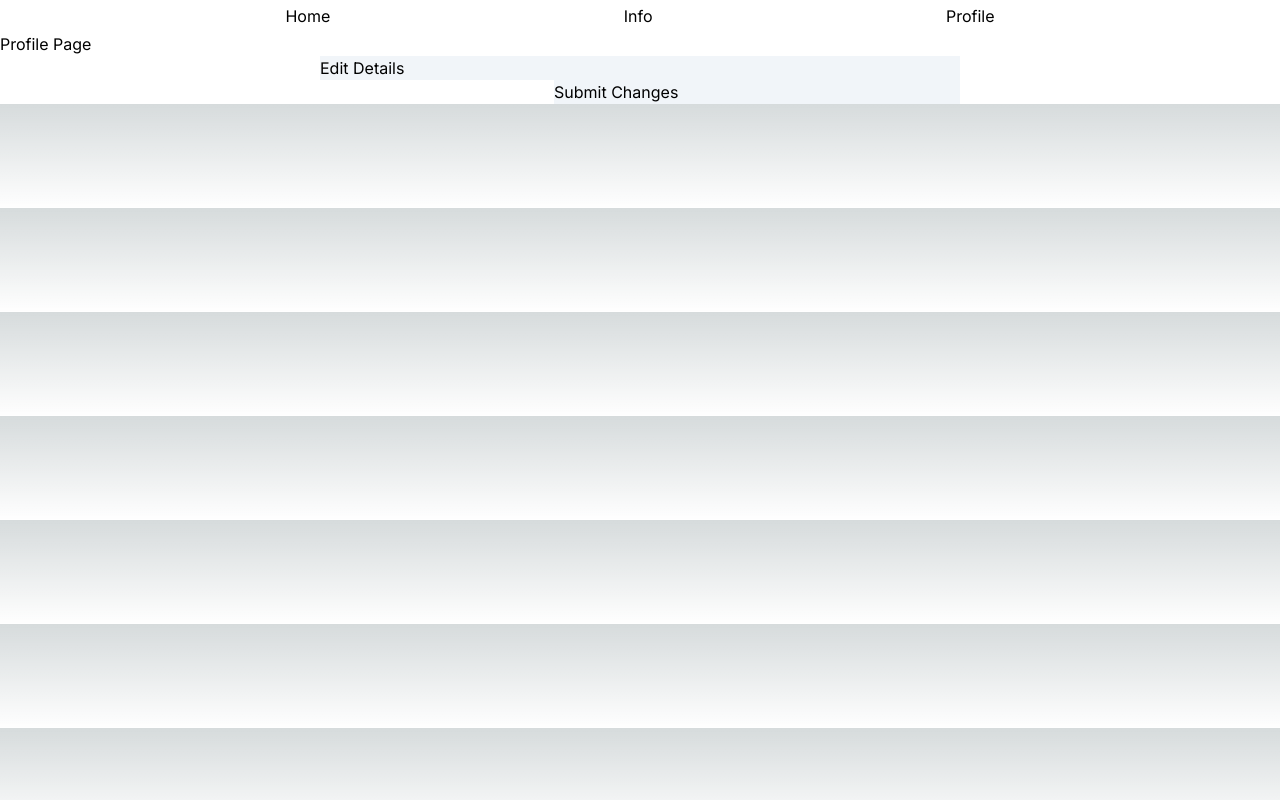
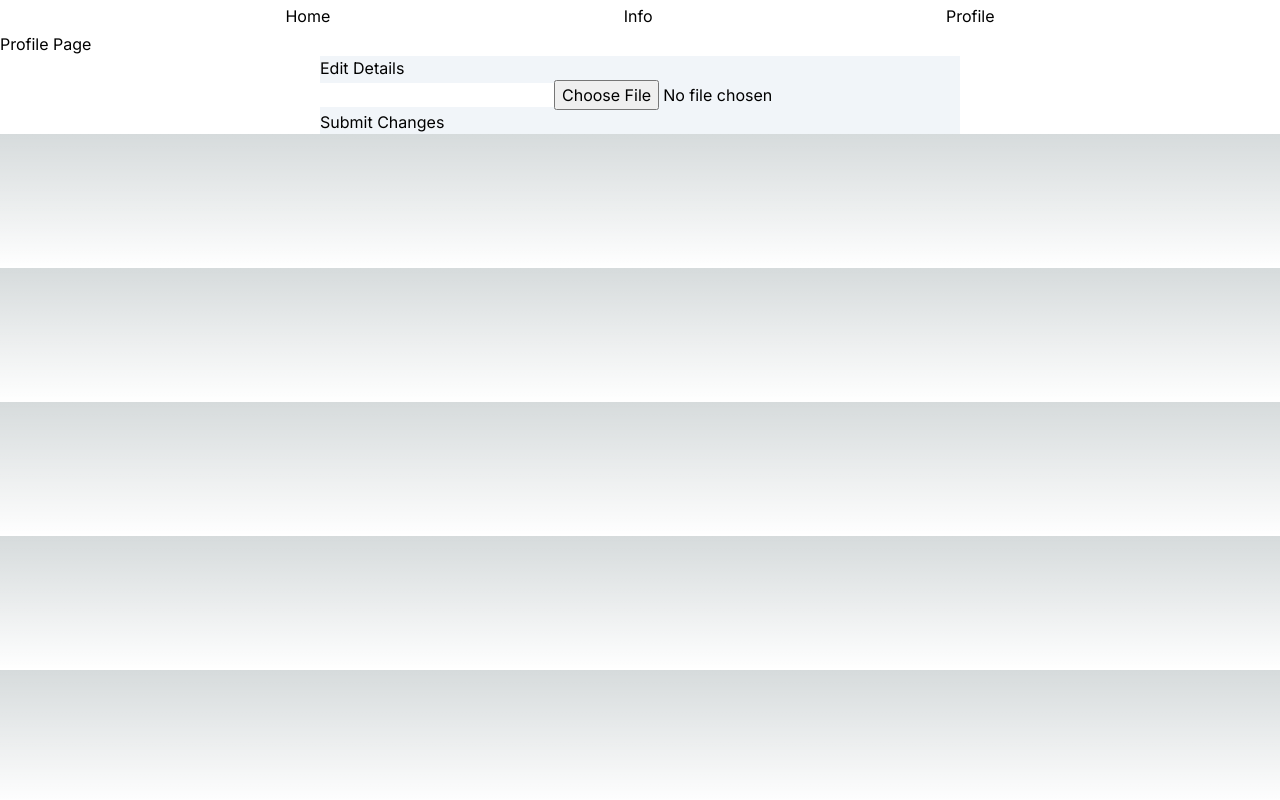
Before and after one commit to rlgallegos/server-community, a Next.js app in the folder client/: page /profile in a window 1280 px wide. Built offline with nearby package versions, Linux system fonts and the light colour scheme.

Commit message:
profile form added

```diff
--- a/client/app/components/profileForm.tsx
+++ b/client/app/components/profileForm.tsx
@@ -1,6 +1,6 @@
 'use client'
 
-import { FormEvent, useState } from "react";
+import { FormEvent, ChangeEvent, useState } from "react";
 
 interface FormData {
     username: string
@@ -12,16 +12,26 @@ export default function ProfileForm(){
         username: '',
         image: ''
     })
+    const [imageFile, setImageFile] = useState<File | null>(null)
+
+
     function handleEditDetails(e: FormEvent){
         e.preventDefault()
+
     }
-    function handleChange(e: FormEvent){
-        console.log(e)
+
+
+    function handleChange(e: ChangeEvent<HTMLInputElement>){
         setFormData({
             ...formData,
             [e.target.name]: e.target.value
         })
     }
+    function handleChangeFile(e){
+        const file = e.target.files[0]
+        setImageFile(file)
+    }
+    console.log(imageFile)
 
     return (
         <div className="w-1/2 h-1/2 mx-auto bg-slate-100">
@@ -29,6 +39,7 @@ export default function ProfileForm(){
             <div>
                 <form onSubmit={handleEditDetails}>
                     <input type="text" name="username" value={formData.username} onChange={handleChange}  />
+                    <input type="file" accept=".jpg, .jpeg, .png" onChange={handleChangeFile} />
                     <button type="submit">Submit Changes</button>
                 </form>
             </div>
--- a/client/app/profile/page.tsx
+++ b/client/app/profile/page.tsx
@@ -6,7 +6,7 @@ import ProfileForm from "../components/profileForm"
 export default function Page(){
 
 
-    return <div className="min-h-full bg-white flex flex-col">
+    return <div className="min-h-full bg-white flex flex-col text-black">
         <NavBar />
         <h1>Profile Page</h1>
         <ProfileForm />
```
